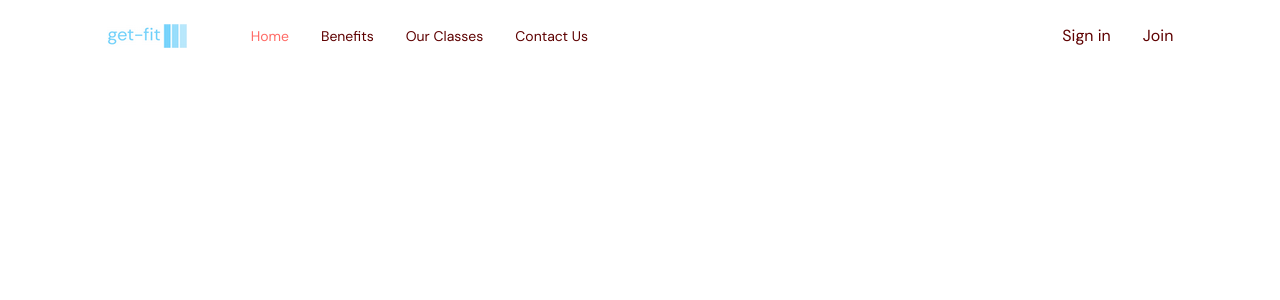
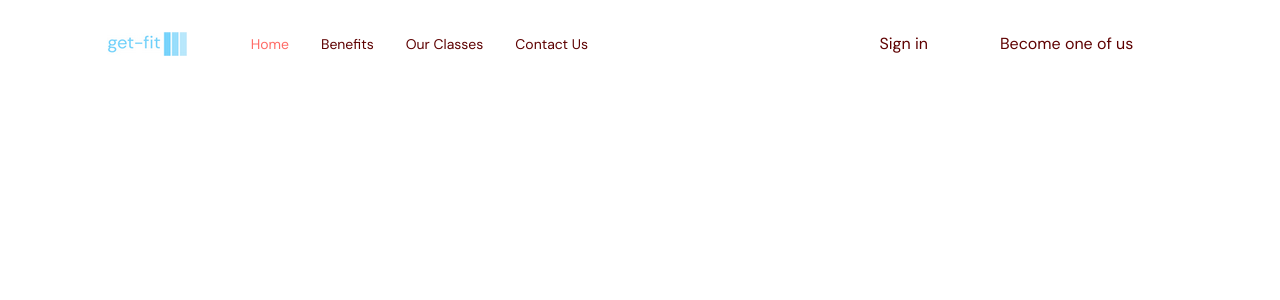
Before and after one commit to PeterZabila/get-fit, a React (Vite) app: page / in a window 1280 px wide. Shown: the top 300 px of the page. Built offline with nearby package versions, Linux system fonts and the light colour scheme.

Commit message:
on toggle menu

```diff
--- a/src/scenes/navbar/index.tsx
+++ b/src/scenes/navbar/index.tsx
@@ -3,6 +3,8 @@
 import { SelectedPage } from '@/shared/types';
 import Logo from '@/assets/Logo.png';
 import Link from "./Link";
+import ActionButton from '@/shared/ActionButton';
+import useMediaQuery from '@/hooks/useMediaQuery';
 
 type Props = {
     selectedPage: SelectedPage;
@@ -10,7 +12,9 @@
 }
 
 export const Navbar = ({ selectedPage, setSelectedPage }: Props) => {
-    const flexBetween = "flex items-center justify-between"
+    const flexBetween = "flex items-center justify-between";
+    const isAboveMediumScreens = useMediaQuery("(min-width: 1060px)")
+    const [isMenuToggled, setIsMenuToggled] = useState<boolean>(false)
     return (
         <nav>
             <div
@@ -19,7 +23,10 @@
                 <div className={`${flexBetween} mx-auto w-5/6`}>
                     <div className={`${flexBetween} w-full gap-16`}>
                         <img src={Logo}/>
-                        <div className={`${flexBetween} w-full`}>
+
+                       {/* Right Side */}
+
+                     {isAboveMediumScreens ?  (<div className={`${flexBetween} w-full`}>
                             <div className={`${flexBetween} gap-8 text-sm`}>
                                 <Link page="Home"
                                     selectedPage={selectedPage}
@@ -40,12 +47,32 @@
                             </div>
                             <div className={`${flexBetween} gap-8`}>
                                 <p>Sign in</p>
-                                <button>Join</button>
+                                <ActionButton
+                                    setSelectedPage={setSelectedPage}
+                                >Become one of us</ActionButton>
                             </div>
-                        </div>
+                        </div>) : (
+                        <button
+                            className="rounded-full bg-secondary-500 p-2"
+                            onClick={() => setIsMenuToggled(!isMenuToggled)}
+                        >
+                            <Bars3Icon className="h-6 w-6 text-white"/>
+                        </button>)}
                     </div>
                 </div>
             </div>
+            {/* MOBILE MENU */}
+            {!isAboveMediumScreens && isMenuToggled && (
+                <div className="fixed right-0 bottom-0 z-40 h-full w-[300px] bg-primary-100 drop-shadow-xl">
+                    <div  className="flex justify-end p-12">
+                        <button
+                            onClick={() => setIsMenuToggled(!isMenuToggled)}
+                        >
+                            <XMarkIcon className="h-6 w-6 text-gray-400" />
+                        </button>
+                    </div>
+                </div>
+            )}
         </nav>
     )
 }
--- /dev/null
+++ b/src/shared/ActionButton.tsx
@@ -0,0 +1,22 @@
+import React from 'react';
+import { SelectedPage } from './types';
+import AnchorLink from 'react-anchor-link-smooth-scroll';
+
+interface Props {
+    children: React.ReactNode;
+    setSelectedPage: (value: SelectedPage) => void;
+}
+
+const ActionButton = ({children, setSelectedPage}: Props) => {
+    return (
+        <AnchorLink
+            className='rounded-md gb-secondary-500 px-10 py-2 hover:bg-primary-500 hover:text-white'
+            onClick={() => setSelectedPage(SelectedPage.ContactUs)}
+            href={`#${SelectedPage.ContactUs}`}
+        >
+            {children}
+        </AnchorLink>
+    )
+}
+
+export default ActionButton
```
